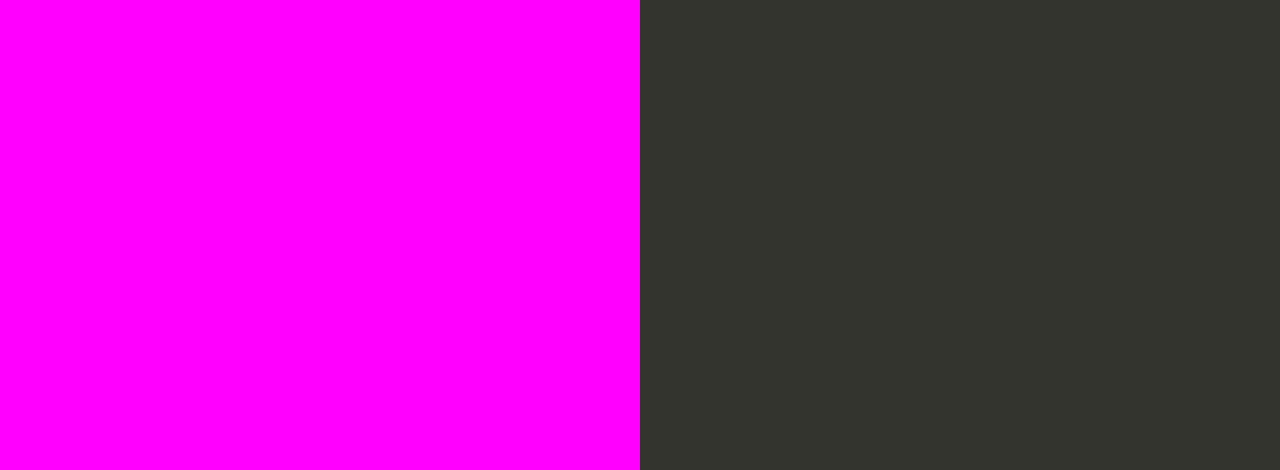
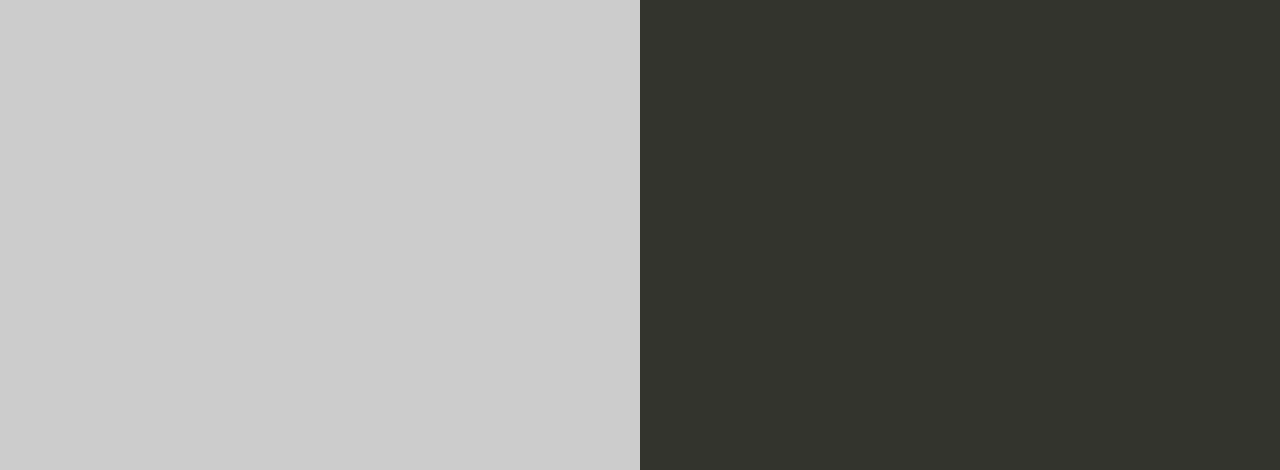
Before and after one commit to ankurpatel18/aws-nodejs-sample, a website: page index.html in a window 1280 px wide. Shown: the part 330-800 px from the top of the page. Drawn offline with Linux system fonts and the light colour scheme.

Commit message:
bg color updated to grey

```diff
--- a/index.html
+++ b/index.html
@@ -35,7 +35,7 @@
 
         text-align: right;
         padding-top: 11em;
-        background-color: Magenta;
+        background-color: #CCCCCC;
 
       }
       .textColumn p {
```
